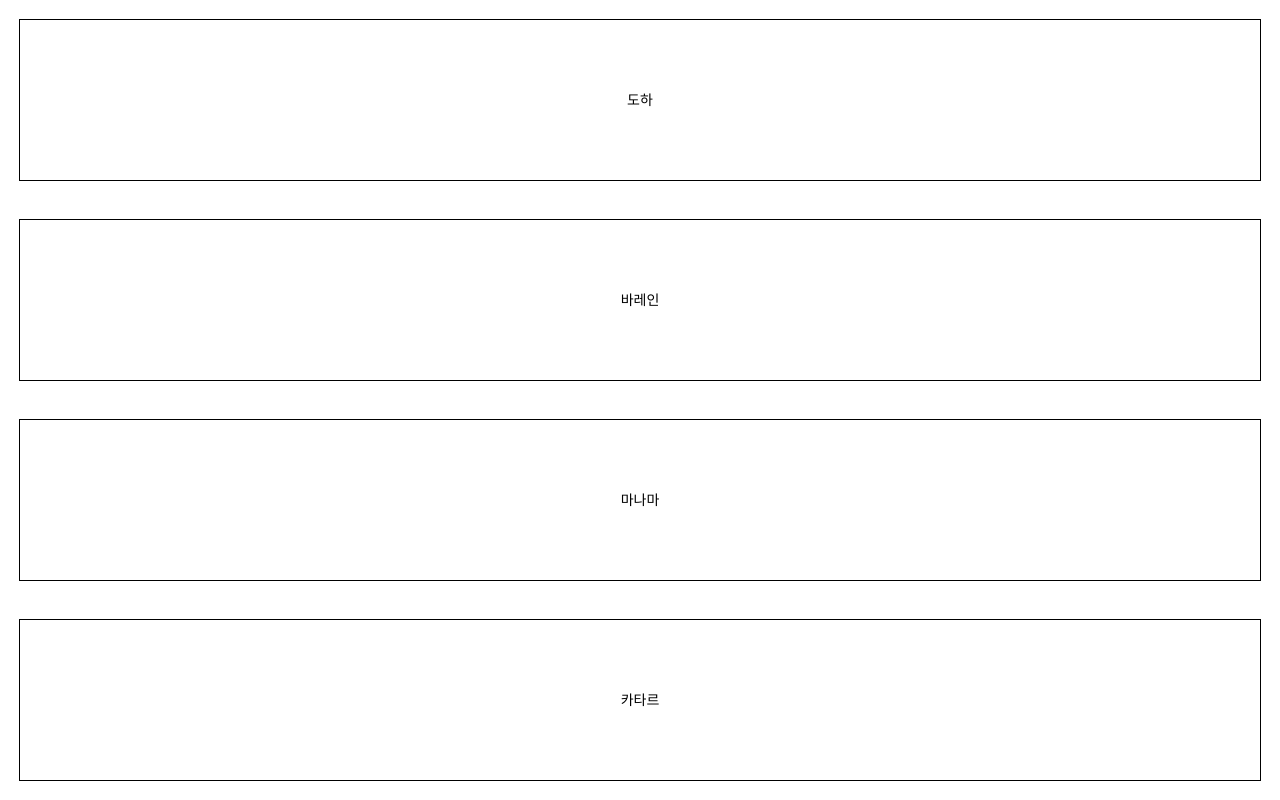
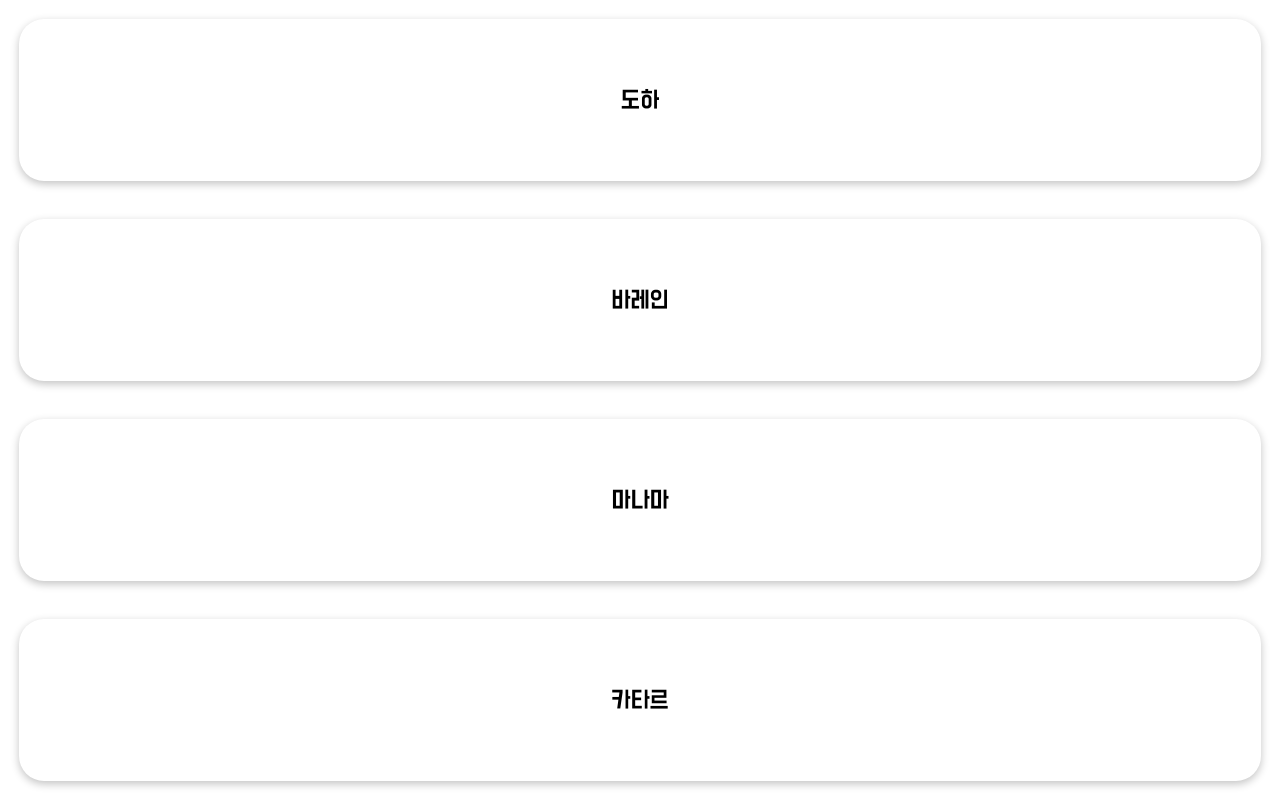
Before and after one commit to Lavegaa/pari-card-game, a React (Create React App) app: page /game/1 in a window 1280 px wide. Built offline with nearby package versions, Linux system fonts and the light colour scheme.

Commit message:
✨: 카드게임 스타일 수정

```diff
--- a/src/App.tsx
+++ b/src/App.tsx
@@ -2,6 +2,7 @@ import React from "react";
 import { Route, Routes } from "react-router-dom";
 import SettingPage from "./pages/SettingPage";
 import GamePage from "./pages/GamePage";
+import "./assets/style/font.css";
 
 function App() {
   return (
--- a/src/assets/style/GlobalStyles.ts
+++ b/src/assets/style/GlobalStyles.ts
@@ -11,8 +11,8 @@ const GlobalStyles = createGlobalStyle`
         box-sizing: border-box;
     }
     body {
-        font-family: -apple-system, BlinkMacSystemFont, 'Segoe UI', Roboto, Oxygen, Ubuntu, Cantarell, 'Open Sans', 'Helvetica Neue', sans-serif;
-        font-size: 14px;
+        font-size: 25px;
+        font-family: 'Do Hyeon';
     }
 `;
 
--- /dev/null
+++ b/src/assets/style/font.css
@@ -0,0 +1,4 @@
+@font-face {
+  font-family: 'Do Hyeon';
+  src: url('../fonts/DoHyeon-Regular.ttf');
+}
--- a/src/components/Card/Card.style.ts
+++ b/src/components/Card/Card.style.ts
@@ -6,7 +6,11 @@ export const Container = styled.div<{ stage: number }>`
     Math.floor(100 / (stage === 2 ? stage : stage / 2) - 1.5 * 2)}%;
   flex-wrap: wrap;
   margin: 1.5%;
-  border: 1px solid black;
+  border-radius: 25px;
+  box-shadow: rgba(0, 0, 0, 0.24) 0px 3px 8px;
+  transition: transform 0.5s, color 0.3s;
+  transform: translateZ(0);
+  font-family: "Do Hyeon";
 `;
 
 export const Wrapper = styled.div`
--- a/src/pages/GamePage/GamePage.style.ts
+++ b/src/pages/GamePage/GamePage.style.ts
@@ -6,4 +6,5 @@ export const Board = styled.div`
   display: flex;
   flex-wrap: wrap;
   height: 100vh;
+  perspective: 500px;
 `;
--- a/src/pages/GamePage/useGamePage.ts
+++ b/src/pages/GamePage/useGamePage.ts
@@ -30,19 +30,31 @@ const useGamePage = () => {
   const handleClick = (data: string) => {
     if (check.length < 2) {
       setCheck((val) => [...val, data]);
-      handleStyle(data, "blue");
+      handleStyle(data, "selected");
     } else {
       check.forEach((val) => {
-        handleStyle(val, "white");
+        handleStyle(val, "idle");
       });
       setCheck([data]);
-      handleStyle(data, "blue");
+      handleStyle(data, "selected");
     }
   };
 
   const handleStyle = (data: string, style: string) => {
     const dom = document.getElementById(data);
     if (!dom) return;
+    if (style === "idle") {
+      dom.style.transform = "translateZ(0)";
+      dom.style.boxShadow = "rgba(0, 0, 0, 0.24) 0px 3px 8px";
+      dom.style.color = "black";
+    } else if (style === "selected") {
+      dom.style.boxShadow = "rgb(38, 57, 77) 0px 20px 30px -10px";
+      dom.style.transform = "translateZ(10px)";
+    } else if (style === "wrong") {
+      dom.style.transform = "translateZ(0)";
+      dom.style.boxShadow = "rgba(0, 0, 0, 0.24) 0px 3px 8px";
+      dom.style.color = "red";
+    }
     dom.style.backgroundColor = style;
   };
 
@@ -68,7 +80,7 @@ const useGamePage = () => {
         );
       } else {
         check.forEach((val) => {
-          handleStyle(val, "red");
+          handleStyle(val, "wrong");
         });
       }
     } else {
```
Also changed, not shown: src/assets/fonts/DoHyeon-Regular.ttf (added).
